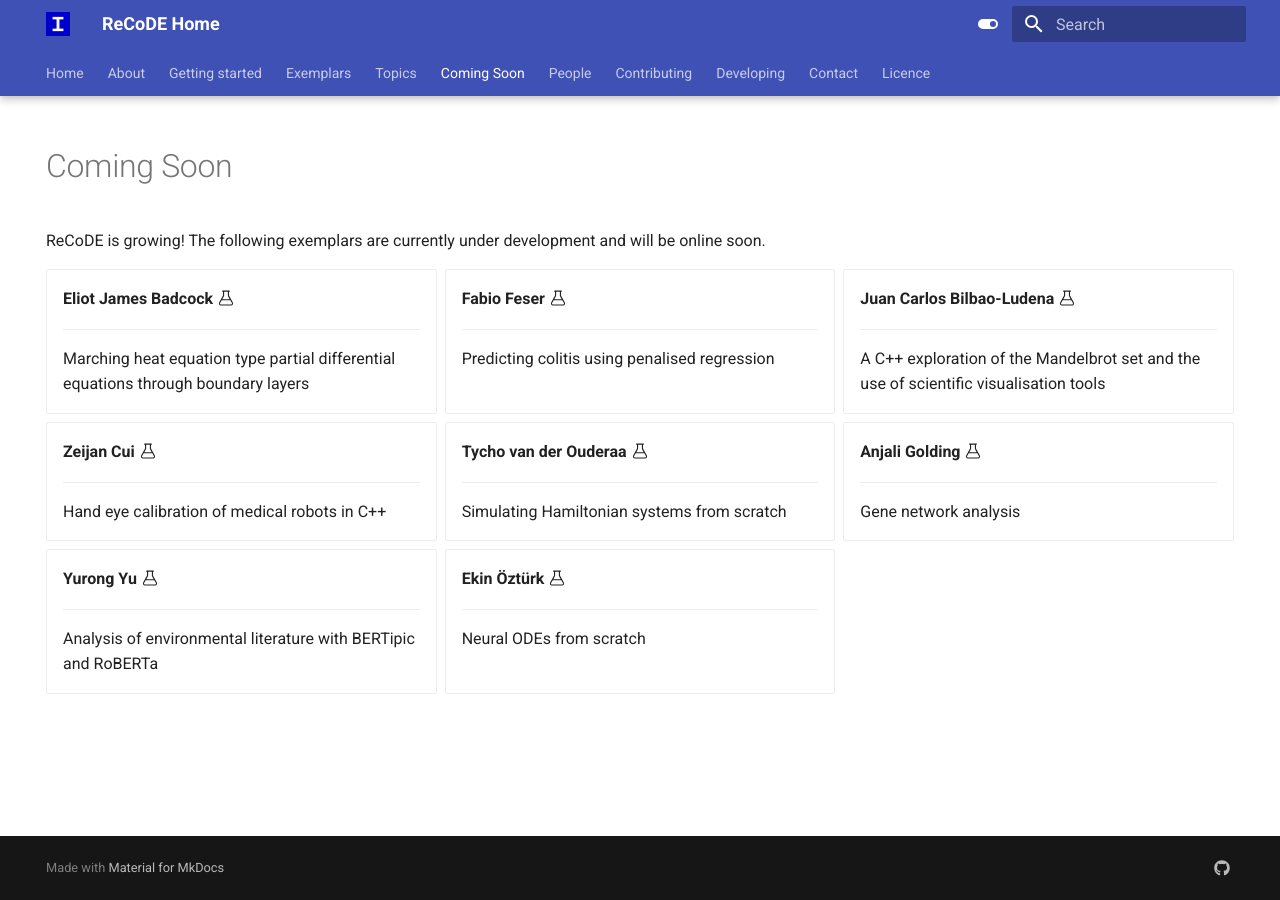
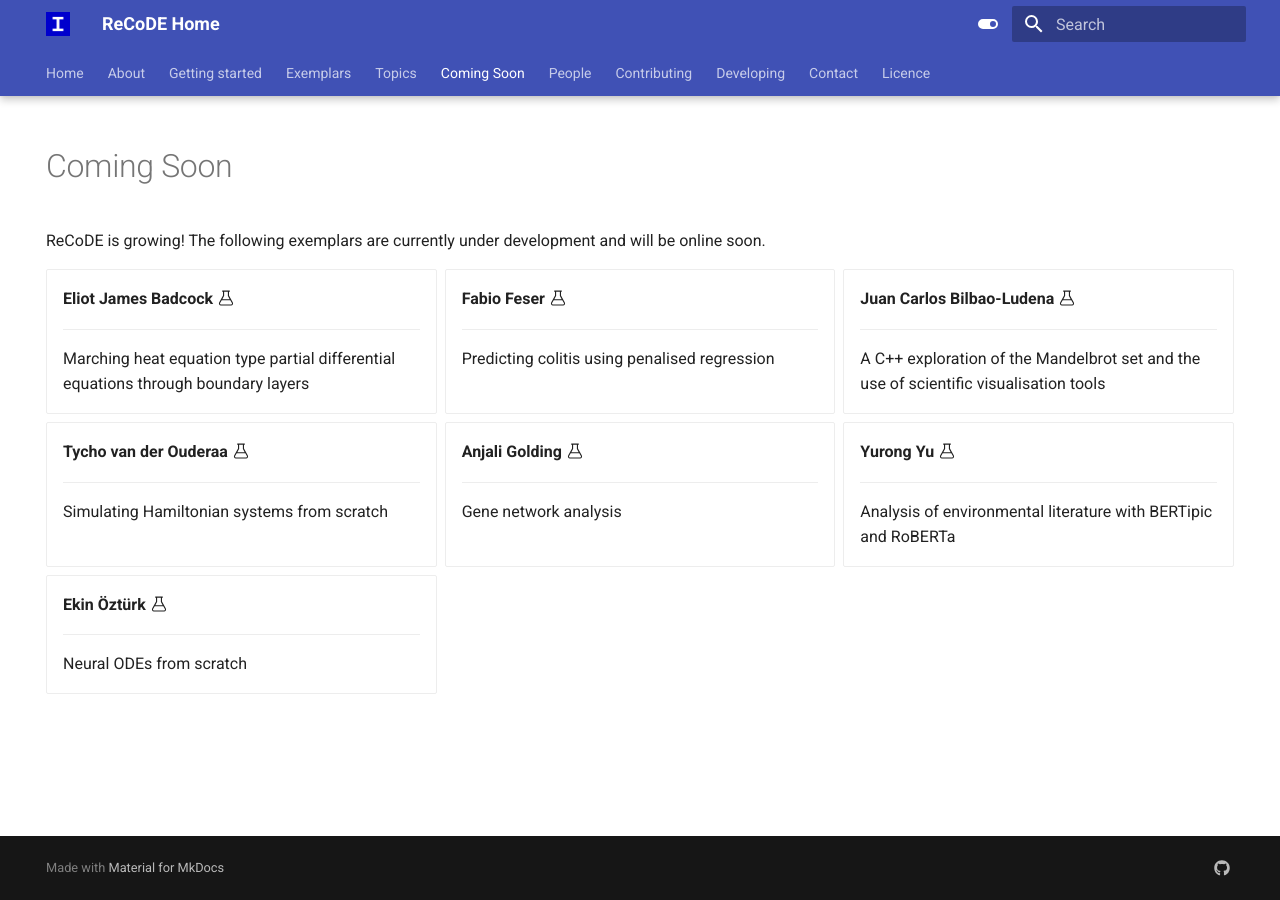
Before and after one commit to ImperialCollegeLondon/ReCoDE-home, an MkDocs documentation site: the page built from docs/coming-soon.md, in a window 1280 px wide. Built offline with MkDocs 1.6.1 and Material for MkDocs 9.7.7, drawn with Linux system fonts in a browser that asks for light colours.

Commit message:
feat: rm handeye coming-soon

```diff
--- a/docs/coming-soon.md
+++ b/docs/coming-soon.md
@@ -27,11 +27,6 @@ ReCoDE is growing! The following exemplars are currently under development and w
     ---
     A C++ exploration of the Mandelbrot set and the use of scientific visualisation tools
 
--  __Zeijan Cui__ :octicons-beaker-24:
-
-    ---
-    Hand eye calibration of medical robots in C++
-
 -  __Tycho van der Ouderaa__ :octicons-beaker-24:
 
     ---
```
